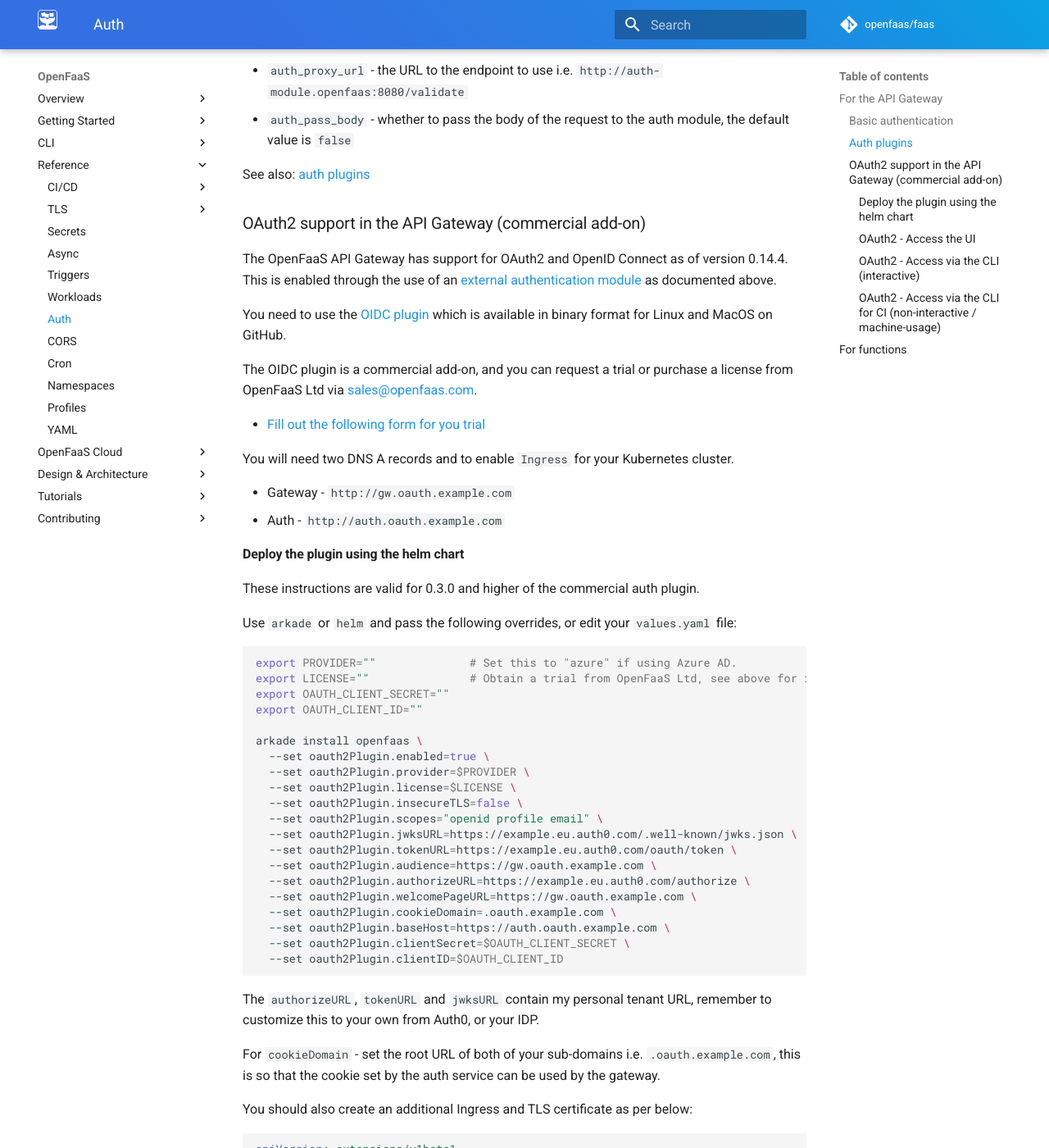
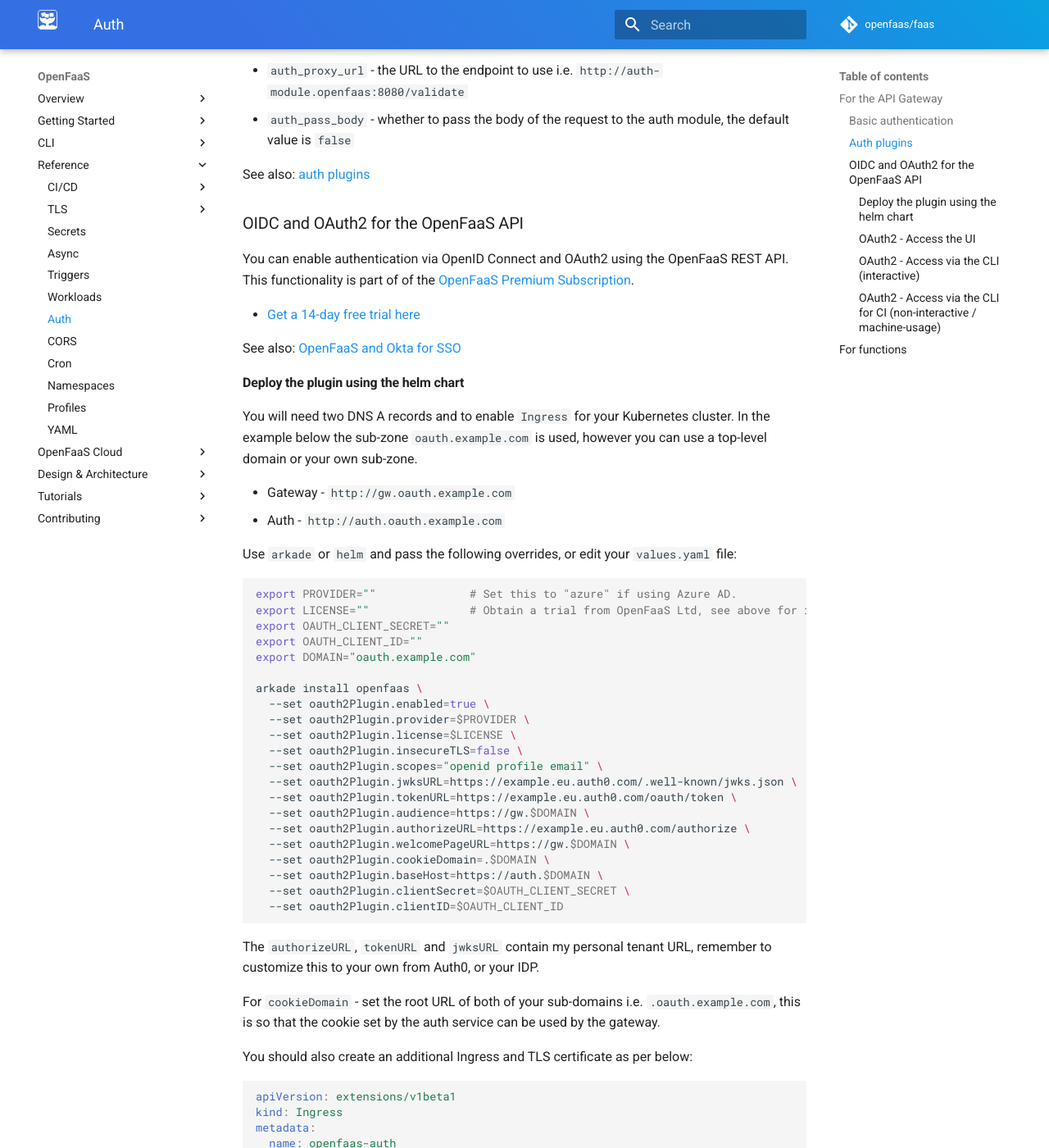
Before and after one commit to openfaas/docs, an MkDocs documentation site: the page built from docs/reference/authentication.md, in a window 1280 px wide and 1400 px high, scrolled down 989 px. Shown: the whole window at 82% size. Built offline with MkDocs 1.6.1 and Material for MkDocs 9.7.7, drawn with Linux system fonts in a browser that asks for light colours; comment, search, counter and statistics services are not loaded.

Commit message:
Update the title for the OIDC plugin
Signed-off-by: Alex Ellis (OpenFaaS Ltd) <alexellis2@gmail.com>

````diff
--- a/docs/reference/authentication.md
+++ b/docs/reference/authentication.md
@@ -33,24 +33,20 @@ You can configure the gateway to use an auth plugin with the following two envir
 
 See also: [auth plugins](https://github.com/openfaas/faas/tree/master/auth)
 
-### OAuth2 support in the API Gateway (commercial add-on)
+### OIDC and OAuth2 for the OpenFaaS API
 
-The OpenFaaS API Gateway has support for OAuth2 and OpenID Connect as of version 0.14.4. This is enabled through the use of an [external authentication module](https://github.com/openfaas/faas/tree/master/auth) as documented above.
+You can enable authentication via OpenID Connect and OAuth2 using the OpenFaaS REST API. This functionality is part of of the [OpenFaaS Premium Subscription](https://openfaas.com/support/).
 
-You need to use the [OIDC plugin](https://github.com/alexellis/openfaas-oidc-plugin-pkg) which is available in binary format for Linux and MacOS on GitHub.
+* [Get a 14-day free trial here](https://forms.gle/mFmwtoez1obZzm286)
 
-The OIDC plugin is a commercial add-on, and you can request a trial or purchase a license from OpenFaaS Ltd via [sales@openfaas.com](mailto:sales@openfaas.com).
+See also: [OpenFaaS and Okta for SSO](https://www.openfaas.com/blog/openfaas-oidc-okta/)
 
-* [Fill out the following form for you trial](https://forms.gle/mFmwtoez1obZzm286)
+#### Deploy the plugin using the helm chart
 
-You will need two DNS A records and to enable `Ingress` for your Kubernetes cluster.
+You will need two DNS A records and to enable `Ingress` for your Kubernetes cluster. In the example below the sub-zone `oauth.example.com` is used, however you can use a top-level domain or your own sub-zone.
 
 * Gateway - `http://gw.oauth.example.com`
 * Auth - `http://auth.oauth.example.com`
-
-#### Deploy the plugin using the helm chart
-
-These instructions are valid for 0.3.0 and higher of the commercial auth plugin.
 
 Use `arkade` or `helm` and pass the following overrides, or edit your `values.yaml` file:
 
@@ -59,6 +55,7 @@ export PROVIDER=""              # Set this to "azure" if using Azure AD.
 export LICENSE=""               # Obtain a trial from OpenFaaS Ltd, see above for instructions.
 export OAUTH_CLIENT_SECRET=""
 export OAUTH_CLIENT_ID=""
+export DOMAIN="oauth.example.com"
 
 arkade install openfaas \
   --set oauth2Plugin.enabled=true \
@@ -68,11 +65,11 @@ arkade install openfaas \
   --set oauth2Plugin.scopes="openid profile email" \
   --set oauth2Plugin.jwksURL=https://example.eu.auth0.com/.well-known/jwks.json \
   --set oauth2Plugin.tokenURL=https://example.eu.auth0.com/oauth/token \
-  --set oauth2Plugin.audience=https://gw.oauth.example.com \
+  --set oauth2Plugin.audience=https://gw.$DOMAIN \
   --set oauth2Plugin.authorizeURL=https://example.eu.auth0.com/authorize \
-  --set oauth2Plugin.welcomePageURL=https://gw.oauth.example.com \
-  --set oauth2Plugin.cookieDomain=.oauth.example.com \
-  --set oauth2Plugin.baseHost=https://auth.oauth.example.com \
+  --set oauth2Plugin.welcomePageURL=https://gw.$DOMAIN \
+  --set oauth2Plugin.cookieDomain=.$DOMAIN \
+  --set oauth2Plugin.baseHost=https://auth.$DOMAIN \
   --set oauth2Plugin.clientSecret=$OAUTH_CLIENT_SECRET \
   --set oauth2Plugin.clientID=$OAUTH_CLIENT_ID
 ```
````
